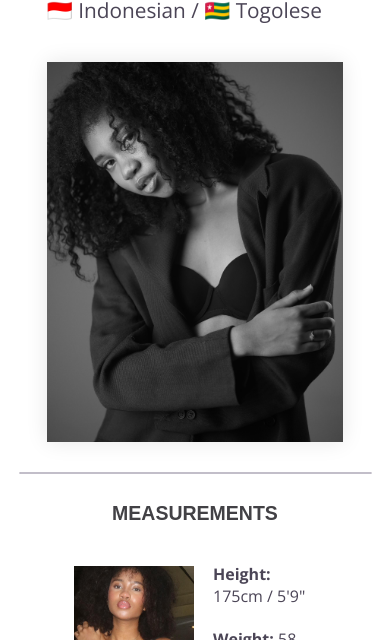
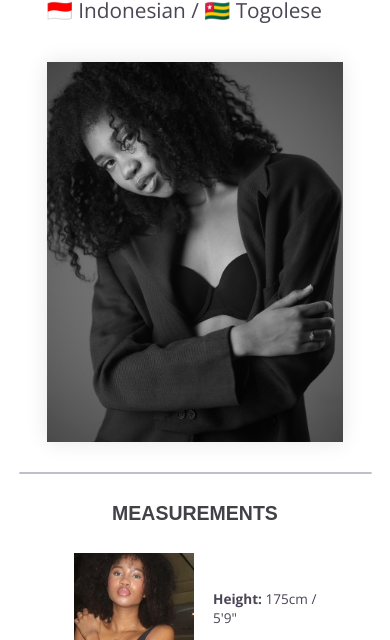
Before and after one commit to adv-projects/website-nadya-levina, a plain HTML site: page index.html in a window 390 px wide. Shown: the part 204-844 px from the top of the page. Drawn offline with nearby package versions, Linux system fonts and the light colour scheme; a web font is replaced by a local one.

Commit message:
Update measurements.css

```diff
--- a/measurements.css
+++ b/measurements.css
@@ -64,7 +64,7 @@
 }
 
 .info {
-  font-size: clamp(1rem, 3vw, 1.5rem);
+  font-size: clamp(0.85rem, 3vw, 1.5rem);
   color: rgb(75, 69, 86);
   margin-top: max(8px, 10%);
   margin-bottom: max(8px, 10%);
```
